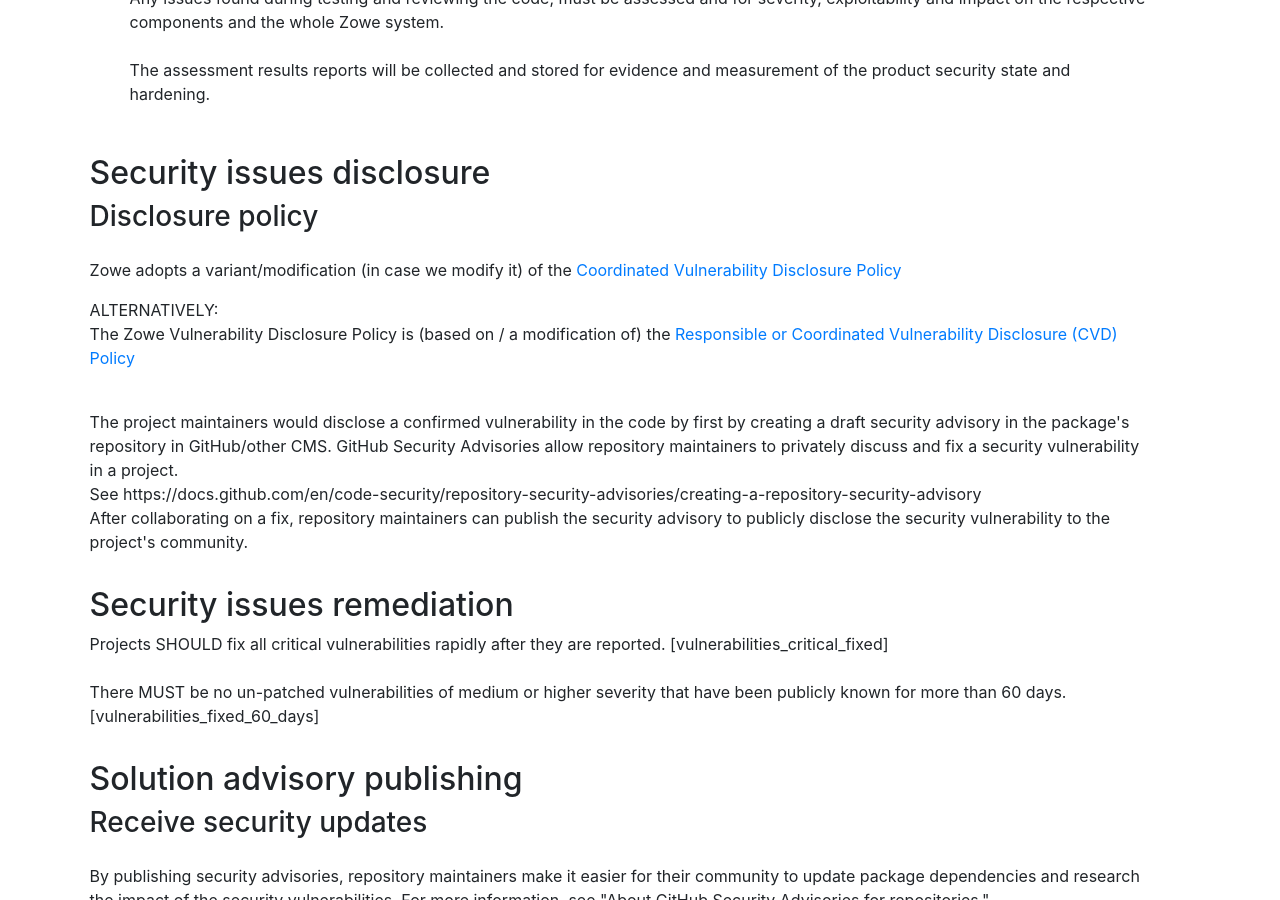
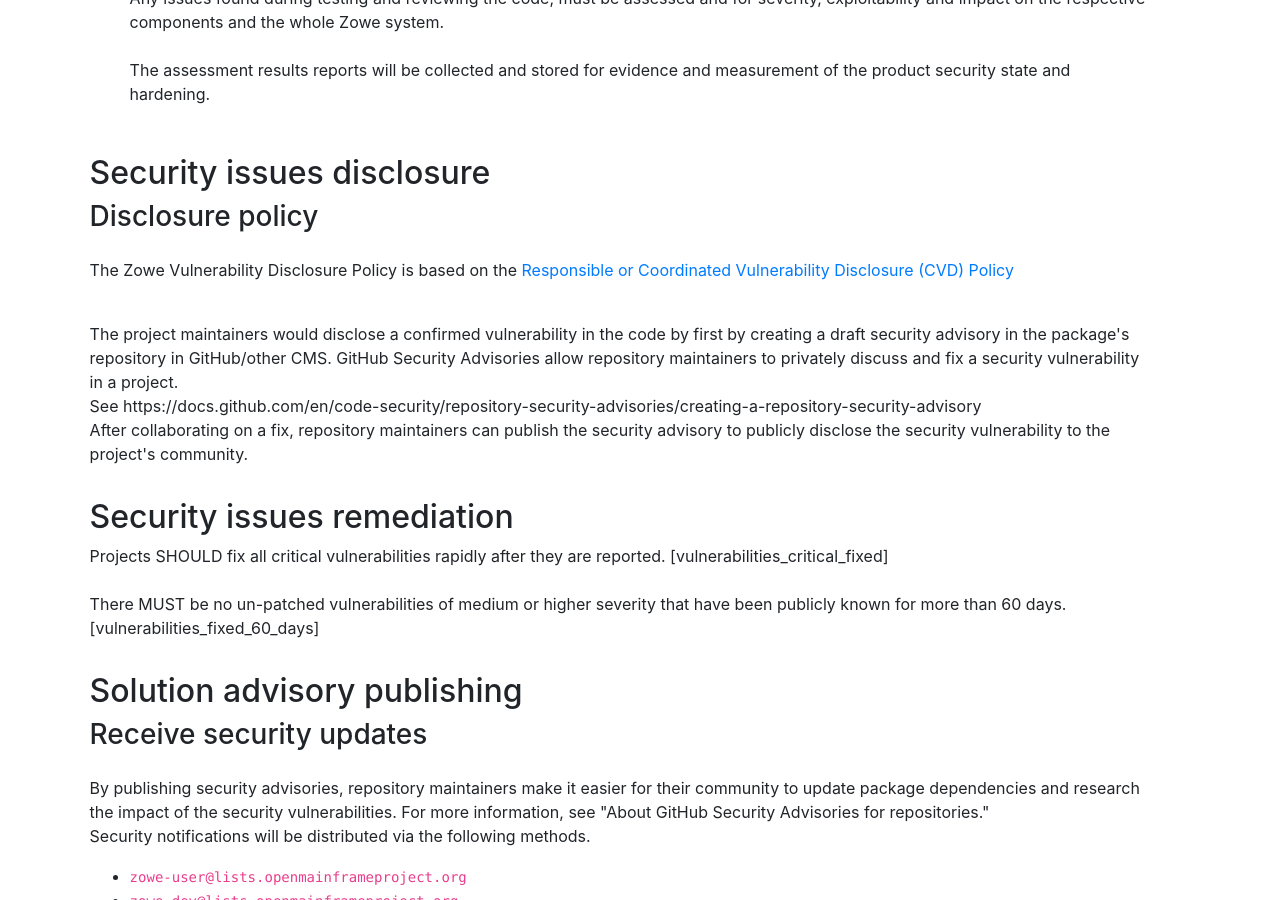
Before and after one commit to zowe/zowe.github.io, a Jekyll site: the page built from security.md, in a window 1280 px wide and 900 px high, scrolled down 1143 px. Built offline with Jekyll 4.4.1, drawn with Linux system fonts in a browser that asks for light colours; our own code applies the rules of GitHub Pages for plain Markdown files.

Commit message:
Keep the alternative version

```diff
--- a/security.md
+++ b/security.md
@@ -75,9 +75,7 @@
 <div style="padding-top: 3%">
     <a id="DISCLOSE"/><h2>Security issues disclosure</h2>
     <h3 style="margin-bottom: 1.5rem">Disclosure policy</h3>
-    <p>Zowe adopts a variant/modification (in case we modify it) of the <a href="https://en.wikipedia.org/wiki/Coordinated_vulnerability_disclosure">Coordinated Vulnerability Disclosure Policy</a></p>
-    ALTERNATIVELY:
-    <p>The Zowe Vulnerability Disclosure Policy is (based on / a modification of) the <a href="">Responsible or Coordinated Vulnerability Disclosure (CVD) Policy</a></p>
+    <p>The Zowe Vulnerability Disclosure Policy is based on the <a href="">Responsible or Coordinated Vulnerability Disclosure (CVD) Policy</a></p>
     <br/>
     The project maintainers would disclose a confirmed vulnerability in the code by first by creating a draft security advisory in the package's repository in GitHub/other CMS.
     GitHub Security Advisories allow repository maintainers to privately discuss and fix a security vulnerability in a project.
```
